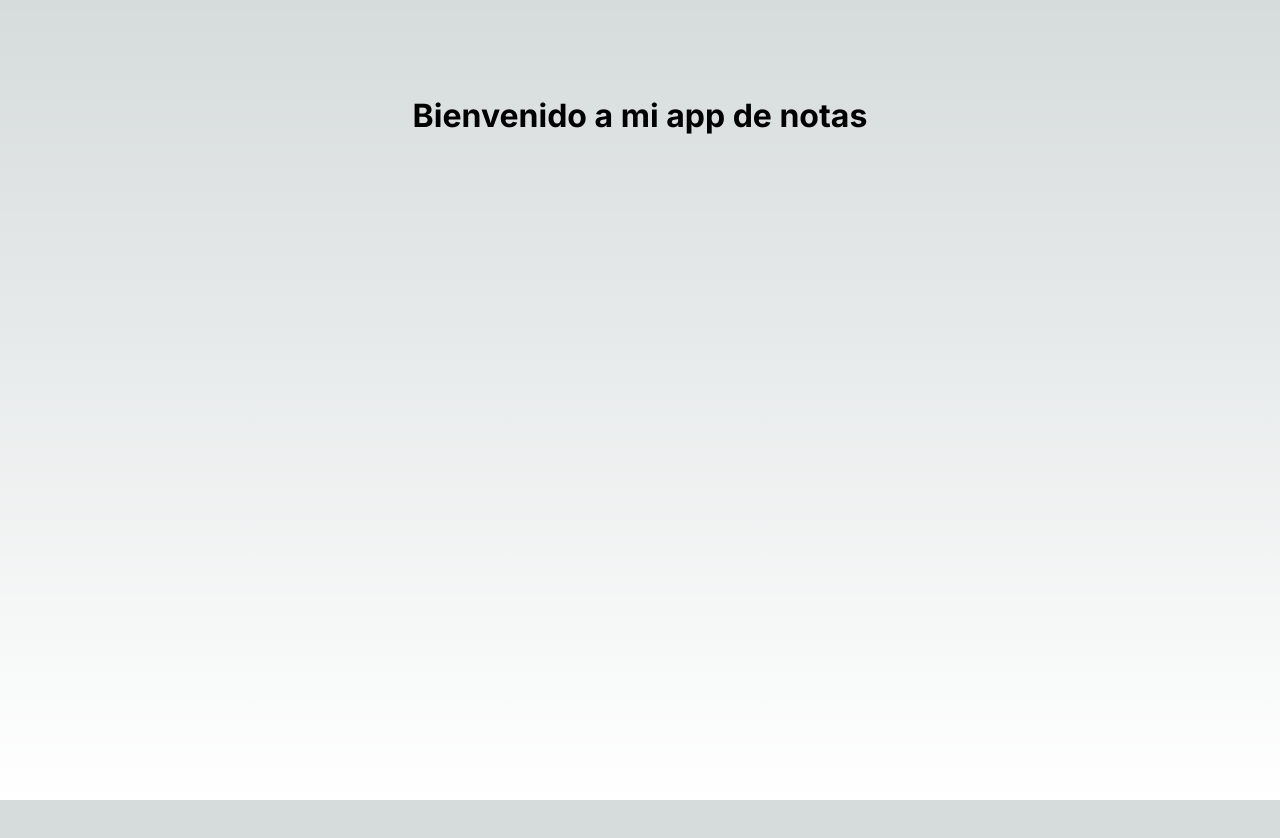
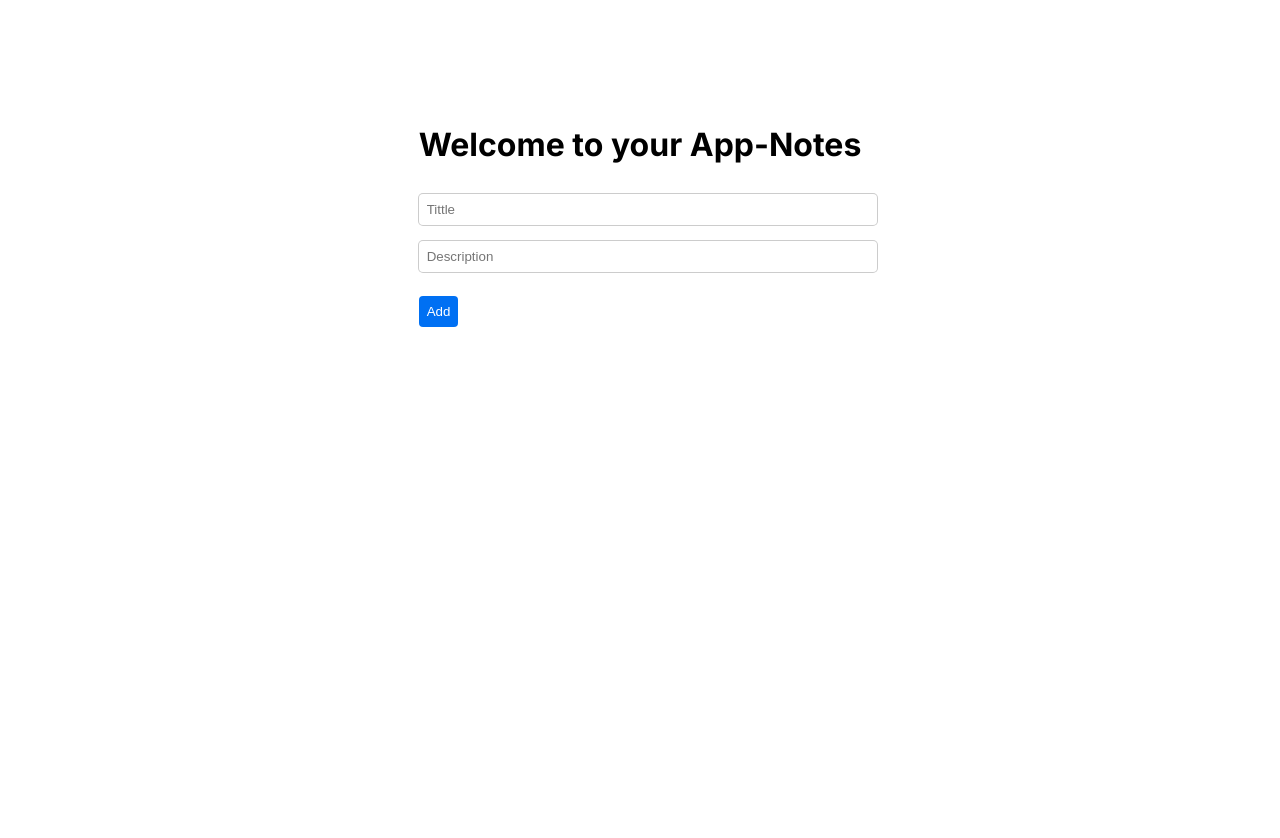
Before and after one commit to JenifferVega/Notes-App-React-Nextjs, a Next.js app: page /Home in a window 1280 px wide. Shown: the top 838 px of the page. Before the commit the page ends 800 px from the top, so only its background shows below. Built offline with nearby package versions, Linux system fonts and the light colour scheme; no server answers; sample sign-in values are in the browser's storage.

Commit message:
stablish a conection with firestore and create a description and title

```diff
--- a/firebaseConfig.js
+++ b/firebaseConfig.js
@@ -1,5 +1,6 @@
 // Import the functions you need from the SDKs you need
 import { initializeApp } from "firebase/app";
+import { getFirestore} from 'firebase/firestore';
 
 const firebaseConfig = {
   apiKey: "AIzaSyDBR8xhqmM-pxu-l55rLZkzOJksbHvVAaQ",
@@ -13,4 +14,5 @@ const firebaseConfig = {
 
 // Initialize Firebase
 export const app = initializeApp(firebaseConfig);
+export const database = getFirestore(app)
 //const analytics = getAnalytics(app);
--- a/src/pages/Home.js
+++ b/src/pages/Home.js
@@ -1,14 +1,19 @@
-import Head from 'next/head'
-import Image from 'next/image'
-import { Inter } from 'next/font/google'
-import styles from '@/styles/Home.module.css'
-import {app} from '../../firebaseConfig'
-import { useRouter } from 'next/router'
-import { useEffect } from 'react'
+import Head from "next/head";
+import Image from "next/image";
+import { Inter } from "next/font/google";
+import styles from "@/styles/Home.module.css";
+import { app , database} from "../../firebaseConfig";
+import { useRouter } from "next/router";
+import { useEffect, useState } from "react";
+import { collection, addDoc } from "firebase/firestore";
 
-const inter = Inter({ subsets: ['latin'] })
+const inter = Inter({ subsets: ["latin"] });
 
 export default function Home() {
+  const [ tittle, SetTittle] = useState('');
+  const [ description, setDescription] = useState('');
+  const databaseRef = collection(database, 'CRUD Data')
+
   let router = useRouter();
   useEffect(() => {
     let token = sessionStorage.getItem("Token");
@@ -16,19 +21,52 @@ export default function Home() {
     if (!token) {
       router.push("/Register");
     }
-  }, [])
+  }, []);
+
+  const addData = ()=>{
+    addDoc(databaseRef,{
+      tittle: tittle,
+      description: description
+    })
+    .then(()=>{
+      alert('Data sent')
+      SetTittle('')
+      setDescription('')
+    })
+    .catch((error) => {
+      console.log("error", error);
+    })
+  }
 
   return (
     <>
-    <Head>
-      <title>App Notes</title>
-      <meta name='description' content='Were going to create a '></meta>
-    </Head>
-    <main className={`${styles.main} ${inter.className}`}>
+      <Head>
+        <title>App Notes</title>
+        <meta name="description" content="Were going to create a "></meta>
+      </Head>
+      <main className={`${styles.main} ${inter.className}`}>
         <div className={styles.welcomeText}>
-          <h1>Bienvenido a mi app de notas</h1>
+          <h1>Welcome to your App-Notes</h1>
+          <input
+          className={styles.input}
+          placeholder="Tittle"
+          typeof="text"
+          value={tittle}
+          onChange={event => SetTittle(event.target.value)}
+          ></input>
+          <input
+          className={styles.input}
+          placeholder="Description"
+          typeof="text"
+          value={description}
+          onChange={event => setDescription(event.target.value)}
+          ></input>
+          <button
+          className={styles.button}
+          onClick={addData}
+          >Add</button>
         </div>
       </main>
     </>
-  )
+  );
 }
--- a/src/styles/Home.module.css
+++ b/src/styles/Home.module.css
@@ -1,3 +1,17 @@
+
+
+
+.input {
+  padding: 0.5rem;
+  margin: 0.5rem 0;
+  border: none;
+  border-radius: 0.25rem;
+  box-shadow: 0 0 0 1px #ccc;
+  width: 100%;
+}
+
+
+
 .main {
   display: flex;
   flex-direction: column;
@@ -7,106 +21,16 @@
   min-height: 100vh;
 }
 
-.description {
-  display: inherit;
-  justify-content: inherit;
-  align-items: inherit;
-  font-size: 0.85rem;
-  max-width: var(--max-width);
-  width: 100%;
-  z-index: 2;
-  font-family: var(--font-mono);
+.button {
+  margin-top: 1rem;
+  padding: 0.5rem;
+  border: none;
+  border-radius: 0.25rem;
+  background-color: #0070f3;
+  color: white;
+  cursor: pointer;
 }
 
-.description a {
-  display: flex;
-  justify-content: center;
-  align-items: center;
-  gap: 0.5rem;
-}
-
-.description p {
-  position: relative;
-  margin: 0;
-  padding: 1rem;
-  background-color: rgba(var(--callout-rgb), 0.5);
-  border: 1px solid rgba(var(--callout-border-rgb), 0.3);
-  border-radius: var(--border-radius);
-}
-
-.code {
-  font-weight: 700;
-  font-family: var(--font-mono);
-}
-
-.grid {
-  display: grid;
-  grid-template-columns: repeat(4, minmax(25%, auto));
-  width: var(--max-width);
-  max-width: 100%;
-}
-
-.card {
-  padding: 1rem 1.2rem;
-  border-radius: var(--border-radius);
-  background: rgba(var(--card-rgb), 0);
-  border: 1px solid rgba(var(--card-border-rgb), 0);
-  transition: background 200ms, border 200ms;
-}
-
-.card span {
-  display: inline-block;
-  transition: transform 200ms;
-}
-
-.card h2 {
-  font-weight: 600;
-  margin-bottom: 0.7rem;
-}
-
-.card p {
-  margin: 0;
-  opacity: 0.6;
-  font-size: 0.9rem;
-  line-height: 1.5;
-  max-width: 30ch;
-}
-
-.center {
-  display: flex;
-  justify-content: center;
-  align-items: center;
-  position: relative;
-  padding: 4rem 0;
-}
-
-.center::before {
-  background: var(--secondary-glow);
-  border-radius: 50%;
-  width: 480px;
-  height: 360px;
-  margin-left: -400px;
-}
-
-.center::after {
-  background: var(--primary-glow);
-  width: 240px;
-  height: 180px;
-  z-index: -1;
-}
-
-.center::before,
-.center::after {
-  content: '';
-  left: 50%;
-  position: absolute;
-  filter: blur(45px);
-  transform: translateZ(0);
-}
-
-.logo {
-  position: relative;
-}
 /* Enable hover only on non-touch devices */
 @media (hover: hover) and (pointer: fine) {
   .card:hover {
--- a/src/styles/globals.css
+++ b/src/styles/globals.css
@@ -38,6 +38,11 @@
   --callout-border-rgb: 172, 175, 176;
   --card-rgb: 180, 185, 188;
   --card-border-rgb: 131, 134, 135;
+
+  /* Nuevos colores pasteles */
+  --pastel-purple: 200, 180, 220;   /* Morado pastel */
+  --pastel-pink: 240, 200, 210;     /* Rosado pastel */
+  --pastel-blue: 180, 200, 220;     /* Azul pastel */
 }
 
 @media (prefers-color-scheme: dark) {
@@ -68,40 +73,8 @@
 
     --callout-rgb: 20, 20, 20;
     --callout-border-rgb: 108, 108, 108;
-    --card-rgb: 100, 100, 100;
-    --card-border-rgb: 200, 200, 200;
-  }
+    --card-rgb
+    : 100, 100, 100;
+--card-border-rgb: 200, 200, 200;
 }
-
-* {
-  box-sizing: border-box;
-  padding: 0;
-  margin: 0;
 }
-
-html,
-body {
-  max-width: 100vw;
-  overflow-x: hidden;
-}
-
-body {
-  color: rgb(var(--foreground-rgb));
-  background: linear-gradient(
-      to bottom,
-      transparent,
-      rgb(var(--background-end-rgb))
-    )
-    rgb(var(--background-start-rgb));
-}
-
-a {
-  color: inherit;
-  text-decoration: none;
-}
-
-@media (prefers-color-scheme: dark) {
-  html {
-    color-scheme: dark;
-  }
-}
```
Also changed, not shown: src/pages/Register.js (+10 -11 lines).
